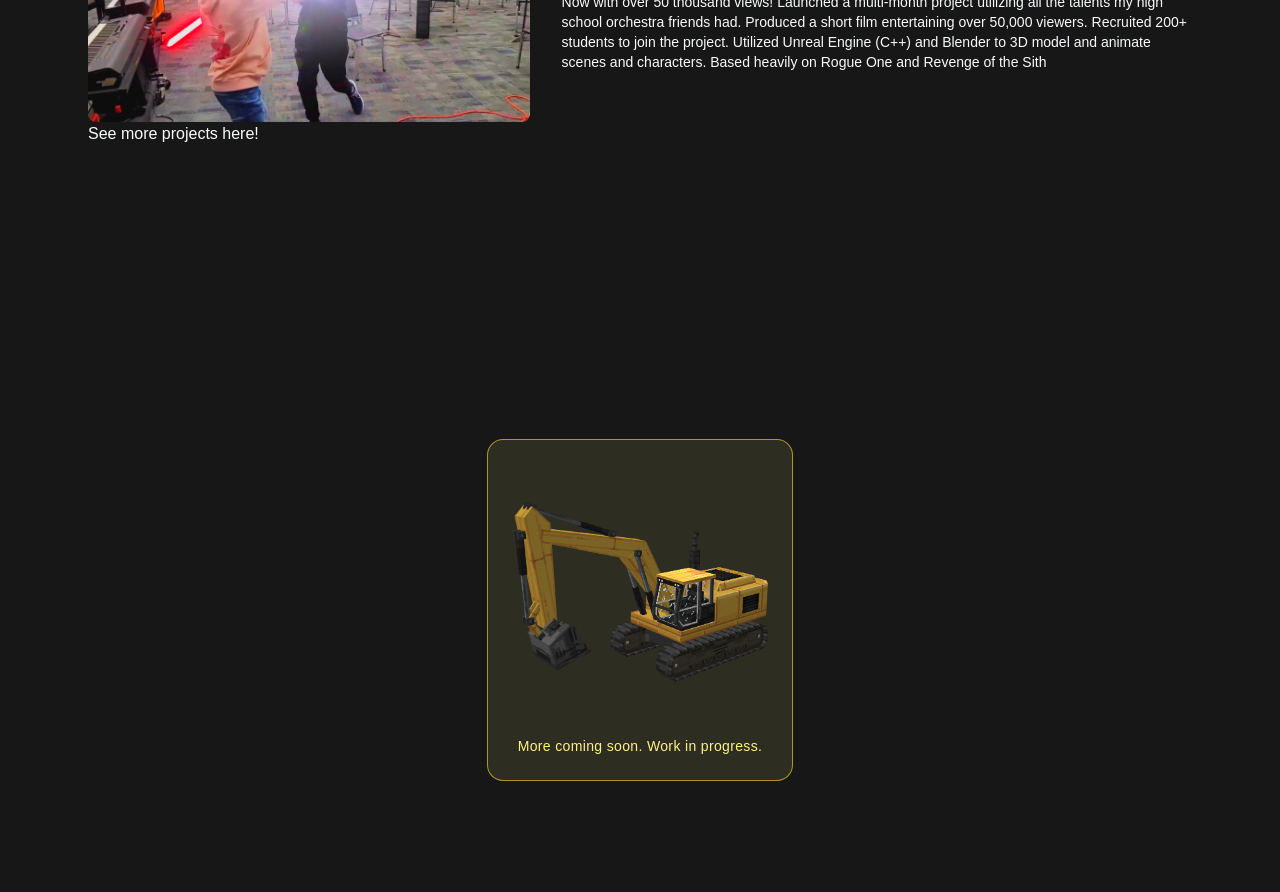
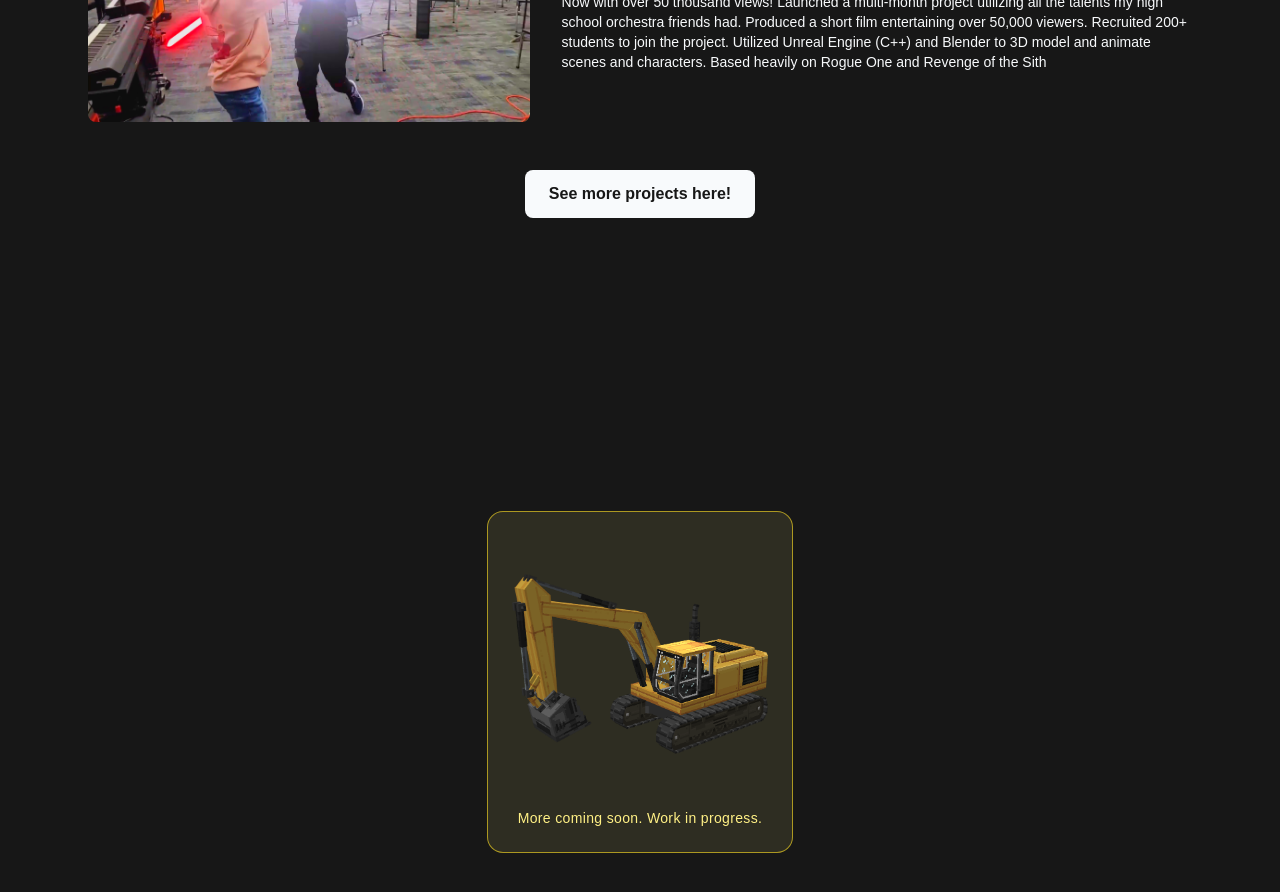
Before and after one commit to DereC4/derek-chen-website, a Next.js app: page / in a window 1280 px wide. Shown: the part 3860-4752 px from the top of the page. Built offline with nearby package versions, Linux system fonts and the light colour scheme.

Commit message:
feat: error page

```diff
--- /dev/null
+++ b/src/app/not-found.tsx
@@ -0,0 +1,29 @@
+import Link from 'next/link';
+import UnderConstructionNotice from '@/components/UnderConstructionNotice';
+
+export default function NotFound() {
+    return (
+        <div className='min-h-screen flex items-center justify-center py-12 relative'>
+            <div className='max-w-4xl px-4 text-center'>
+                <div className='mb-8'>
+                    <h1 className='text-6xl md:text-7xl font-bold text-foreground mb-4'>404</h1>
+                    <h2 className='text-3xl md:text-4xl font-bold text-foreground mb-4'>Page Not Found</h2>
+                    <p className='text-lg text-muted-foreground mb-8'>
+                        Looks like this page doesn't exist yet. It might be under construction!
+                    </p>
+                </div>
+                <div className='mb-12'>
+                    <UnderConstructionNotice />
+                </div>
+                <Link
+                    href='/'
+                    className='inline-block px-6 py-3 bg-foreground text-background rounded-lg font-semibold hover:opacity-90 transition-opacity'
+                >
+                    Back to Home
+                </Link>
+            </div>
+
+            <div className='fixed bottom-6 right-6 text-sm text-muted-foreground'>This page could not be found.</div>
+        </div>
+    );
+}
--- /dev/null
+++ b/src/app/projects/page.tsx
@@ -0,0 +1,12 @@
+import UnderConstructionNotice from '@/components/UnderConstructionNotice';
+
+export default function ProjectsPage() {
+    return (
+        <div className='min-h-screen flex items-center justify-center py-12'>
+            <div className='max-w-4xl px-4'>
+                <h1 className='text-4xl md:text-5xl font-bold text-foreground mb-8 text-center'>All Projects</h1>
+                <UnderConstructionNotice />
+            </div>
+        </div>
+    );
+}
--- a/src/components/ProjectsSection.tsx
+++ b/src/components/ProjectsSection.tsx
@@ -69,7 +69,7 @@ export default function ProjectsSection() {
                 <h2 className='text-4xl md:text-5xl font-bold text-foreground mb-4'>Featured Projects</h2>
                 <p className='text-lg text-muted-foreground max-w-2xl mx-auto'>
                     Here are some of the projects I've worked on that showcase my skills in full-stack development and
-                    problem-solving. <a href=''>See more projects here!</a>
+                    problem-solving. <a href='/projects'>See more projects here!</a>
                 </p>
             </div>
 
@@ -90,7 +90,11 @@ export default function ProjectsSection() {
                     />
                 ))}
             </div>
-            <div className=''>See more projects here!</div>
+            <div className='text-center mt-12'>
+                <Link href='/projects' className='inline-block px-6 py-3 bg-foreground text-background rounded-lg font-semibold hover:opacity-90 transition-opacity'>
+                    See more projects here!
+                </Link>
+            </div>
         </>
     );
 }
```
